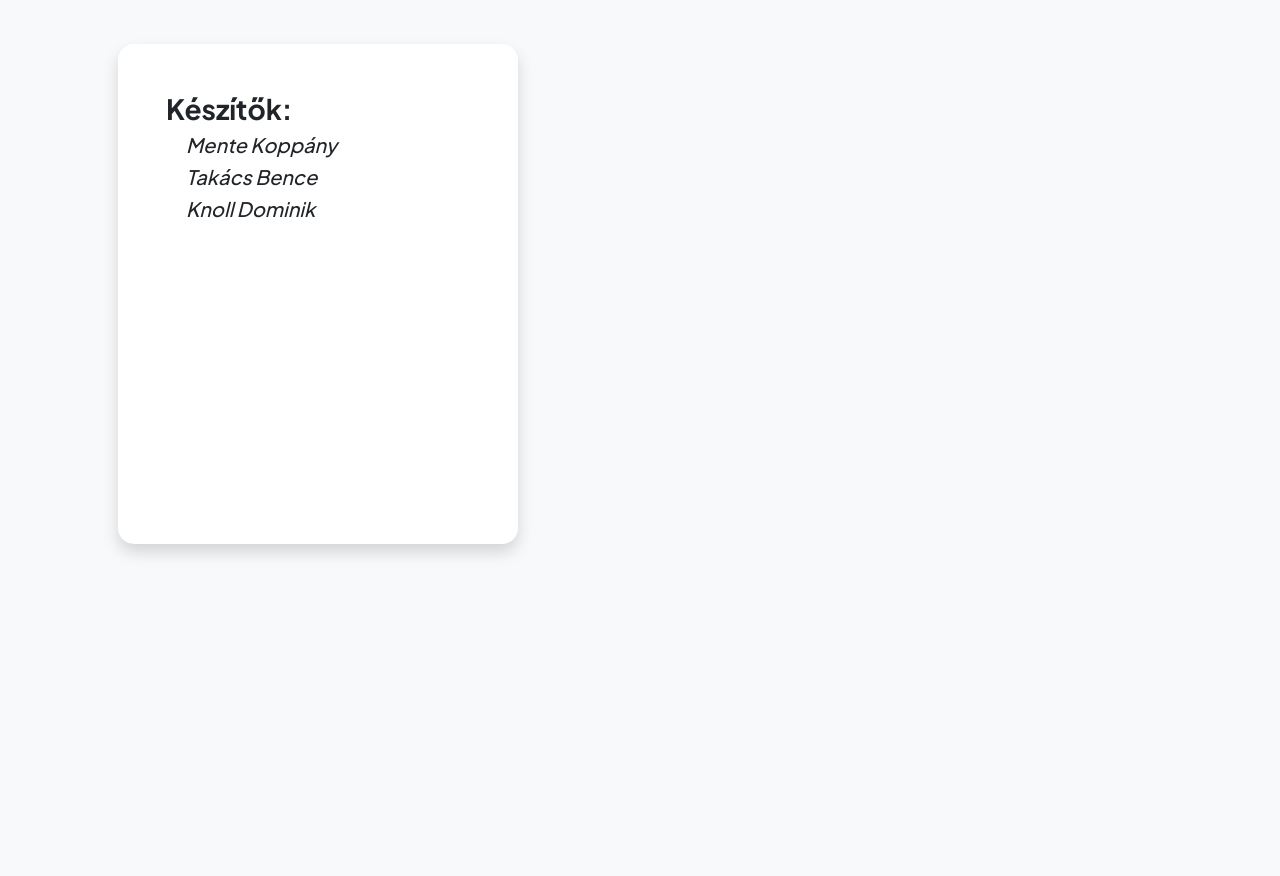
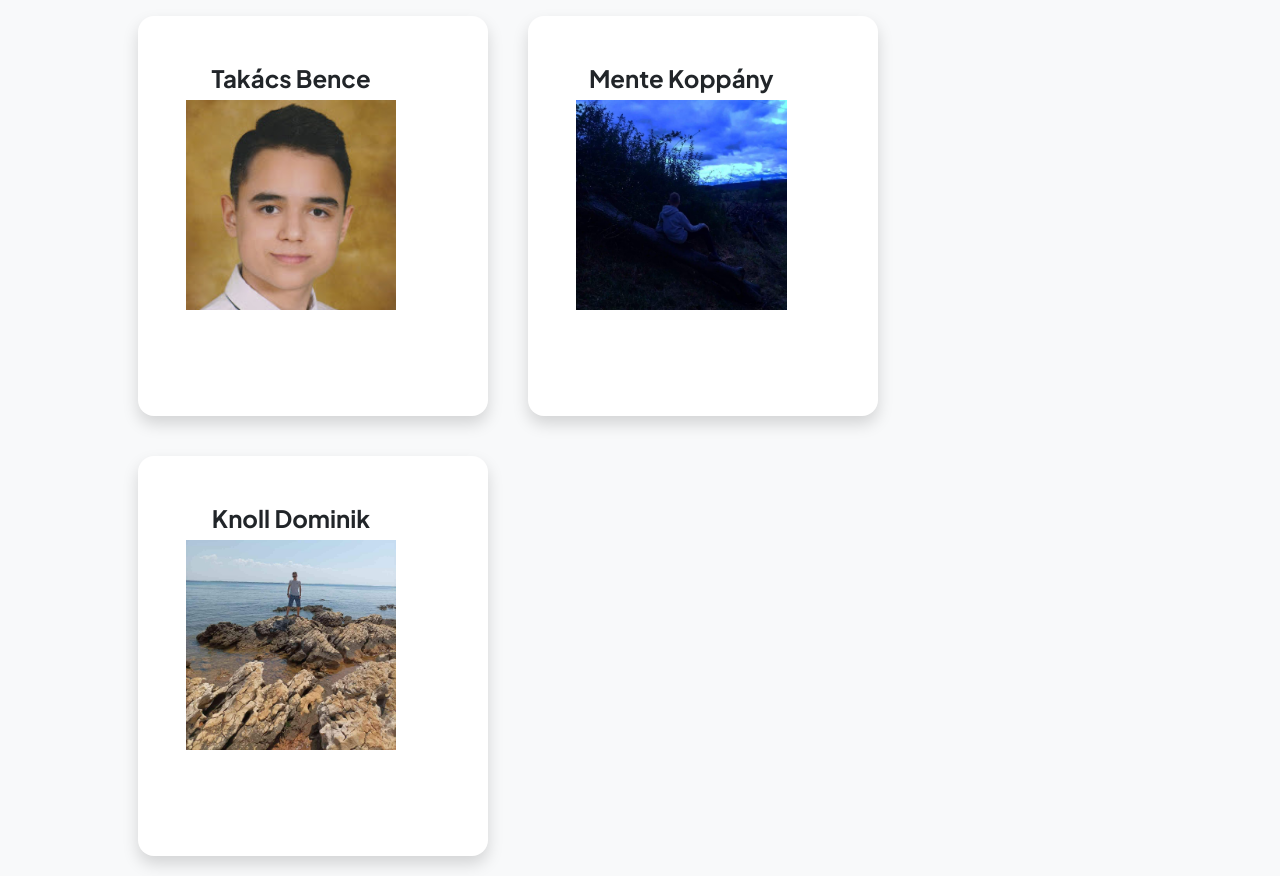
Before and after one commit to mentekoppany/Rajongoi9A-E, a plain HTML site: page fooldal/Névjegy.html in a window 1280 px wide. Shown: the part 221-1097 px from the top of the page. Before the commit the page ends 813 px from the top, so only its background shows below. Drawn offline with nearby package versions, Linux system fonts and the light colour scheme.

Commit message:
nevjegyek 222

```diff
--- a/fooldal/Névjegy.html
+++ b/fooldal/Névjegy.html
@@ -38,34 +38,40 @@
             <div class="container px-5 my-5">
                 <div class="text-center mb-5">
                     <h1 class="display-5 fw-bolder mb-0"><span class="text-gradient d-inline">Névjegyek</span></h1>
-            </div>
-                <div style="width: 400px; height: 500px;" class="card overflow-hidden shadow rounded-4 border-0">
+                    <div style="width: 350px; height: 400px; float: left; margin: 20px; text-align: center;"
+                    class="card overflow-hidden shadow rounded-4 border-0">
                     <div class="card-body p-0">
                         <div class="d-flex align-items-center">
                             <div class="p-5">
-                                <h3>
-                                    <strong>
-                                        Készítők:
-                                    </strong>
-                                </h3>
-                                <h6 class="nevjegy">
-                                    <i>
-                                        Mente Koppány
-                                    </i>
-                                </h6>
-                                <h6 class="nevjegy">
-                                    <i>
-                                        Takács Bence
-                                    </i>
-                                </h6>
-                                <h6 class="nevjegy">
-                                    <i>
-                                        Knoll Dominik
-                                    </i>
-                                </h6>
+                                <h4 style="font-weight: bold;">Takács Bence</h4>
+                                <p><img style="height: 210px;" src="assets/Bigboy.jpg" alt=""></p>
                             </div>
                         </div>
+                    </div>
                 </div>
+                <div style="width: 350px; height: 400px; float: left; margin: 20px;text-align: center;"
+                class="card overflow-hidden shadow rounded-4 border-0">
+                <div class="card-body p-0">
+                    <div class="d-flex align-items-center">
+                        <div class="p-5">
+                            <h4 style="font-weight: bold; align-content: center;">Mente Koppány</h4>
+                            <p><img style="height: 210px;" src="assets/FB_IMG_1712577228781.jpg" alt=""></p>
+                        </div>
+                    </div>
+                </div>
+            </div>
+            <div style="width: 350px; height: 400px; float: left; margin: 20px;text-align: center;"
+            class="card overflow-hidden shadow rounded-4 border-0">
+            <div class="card-body p-0">
+                <div class="d-flex align-items-center">
+                    <div class="p-5">
+                        <h4 style="font-weight: bold;">Knoll Dominik</h4>
+                        <p><img style="height: 210px;" src="assets/FB_IMG_1712577207354.jpg" alt=""></p>
+                    </div>
+                </div>
+            </div>
+        </div>
+            </div>
             </div>
         </main>
         <!-- Bootstrap core JS-->
```
Also changed, not shown: fooldal/assets/Bigboy.jpg (added), fooldal/assets/FB_IMG_1712577207354.jpg (added), fooldal/assets/FB_IMG_1712577228781.jpg (added).
